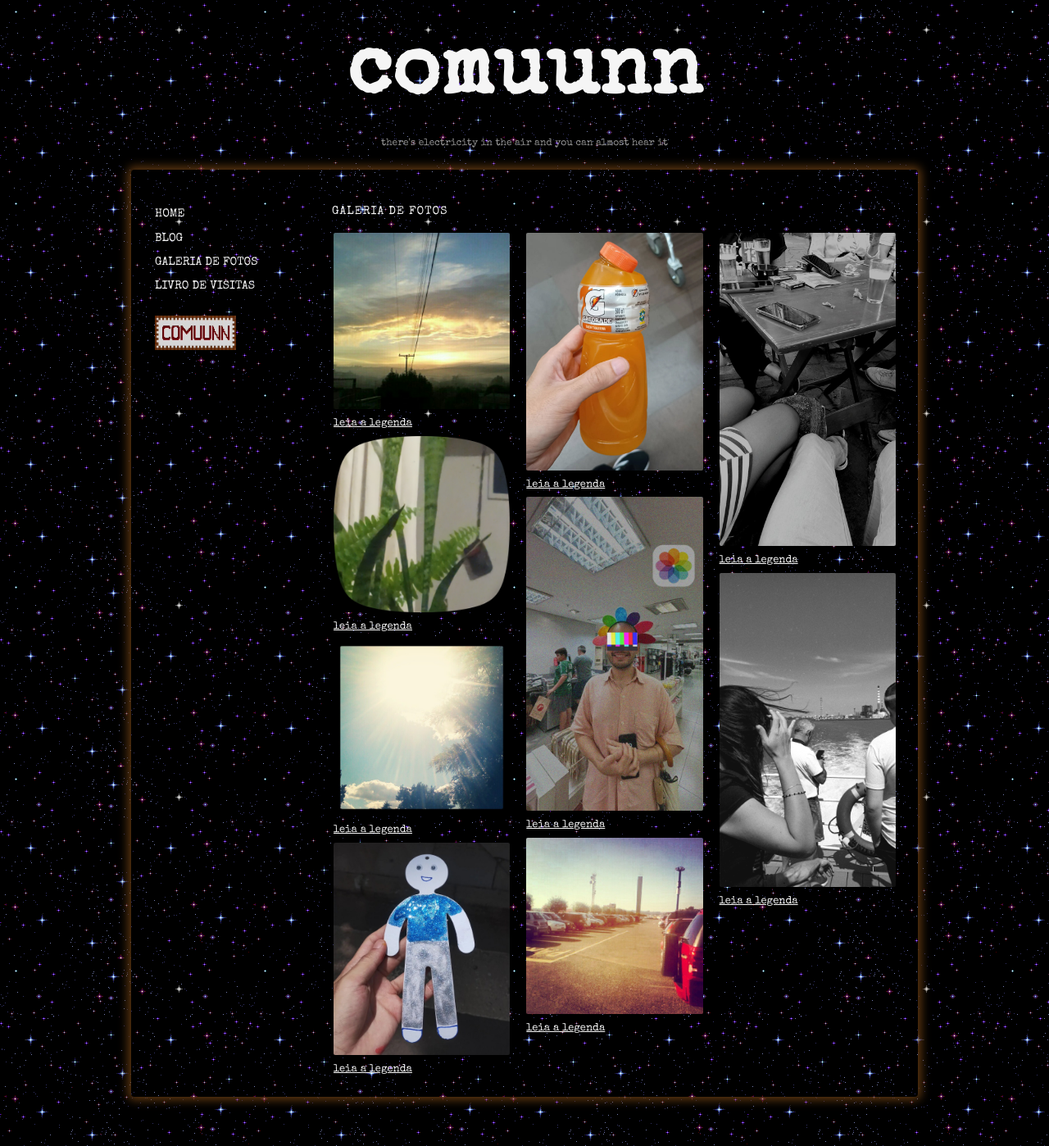
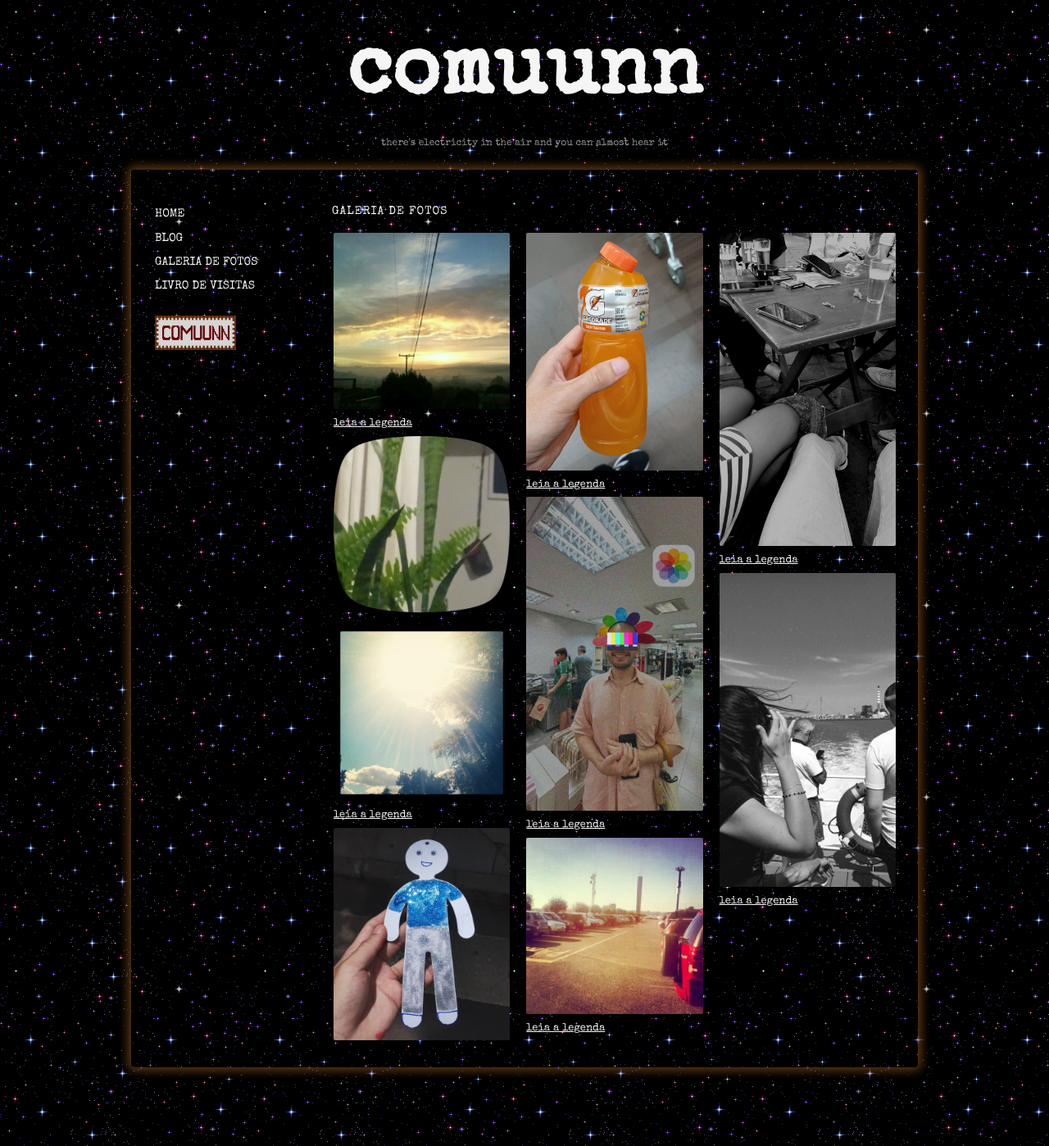
Before and after one commit to guiolhermer/comuunn, a Jekyll site: the page built from galeria-de-fotos/index.html, in a window 1280 px wide. Shown: the whole page at 82% size. Built offline with Jekyll 4.4.1, drawn with Linux system fonts in a browser that asks for light colours.

Commit message:
fix: update photo caption handling to improve readability

```diff
--- a/galeria-de-fotos/index.html
+++ b/galeria-de-fotos/index.html
@@ -32,10 +32,13 @@ layout: null
             <a href="{{ photo.url }}">
               <img src="{{ photo.image | relative_url }}" alt="{{ photo.alt | default: '' }}" loading="lazy">
             </a>
+           {% assign legenda = photo.content | strip %}
+            {% if legenda != "" %}
             <details class="legenda-foto">
               <summary class="legenda-toggle">leia a legenda</summary>
-              <div class="legenda-texto">{{ photo.content }}</div>
+              <div class="legenda-texto">{{ legenda }}</div>
             </details>
+            {% endif %}
           </div>
           {% endfor %}
         </div>
```
